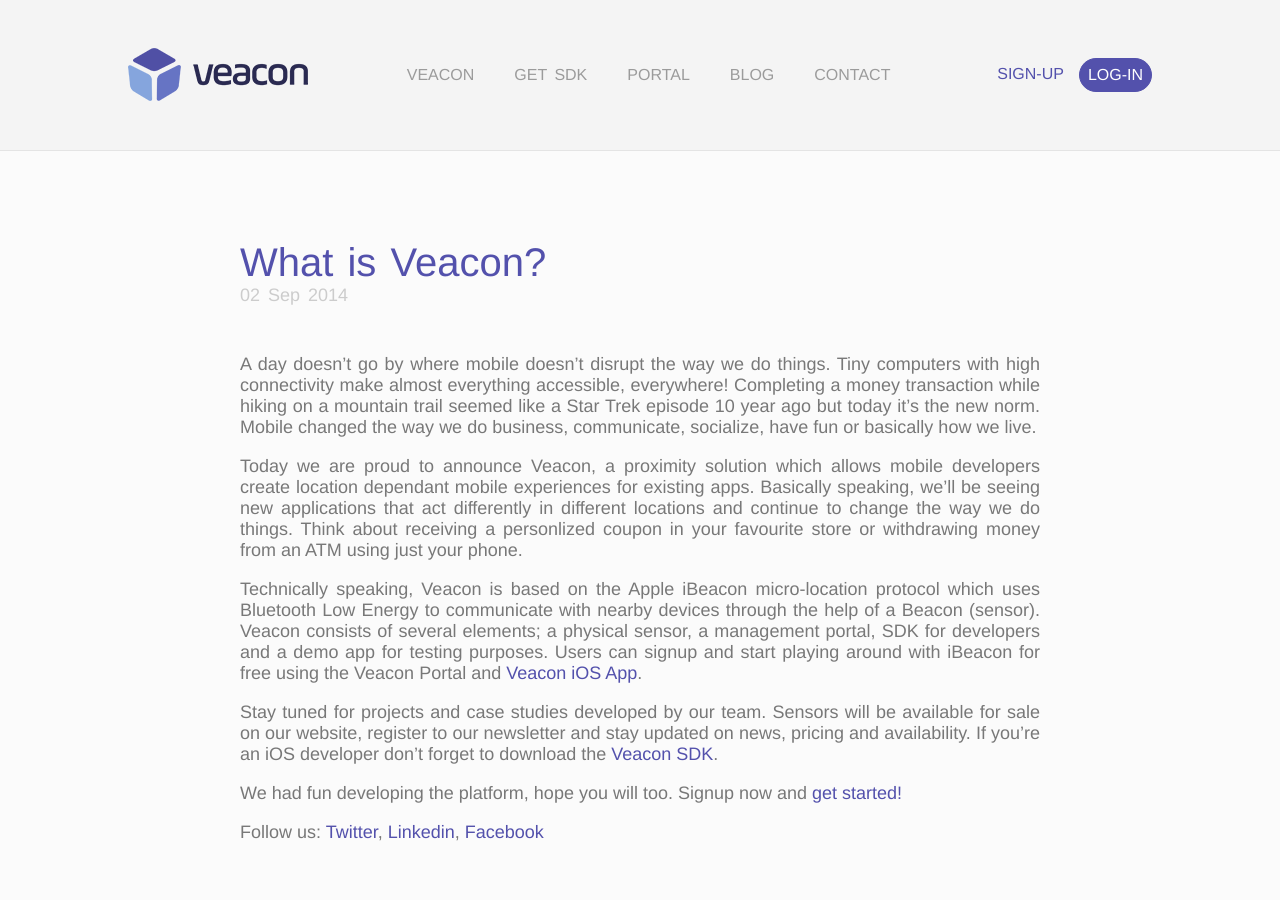
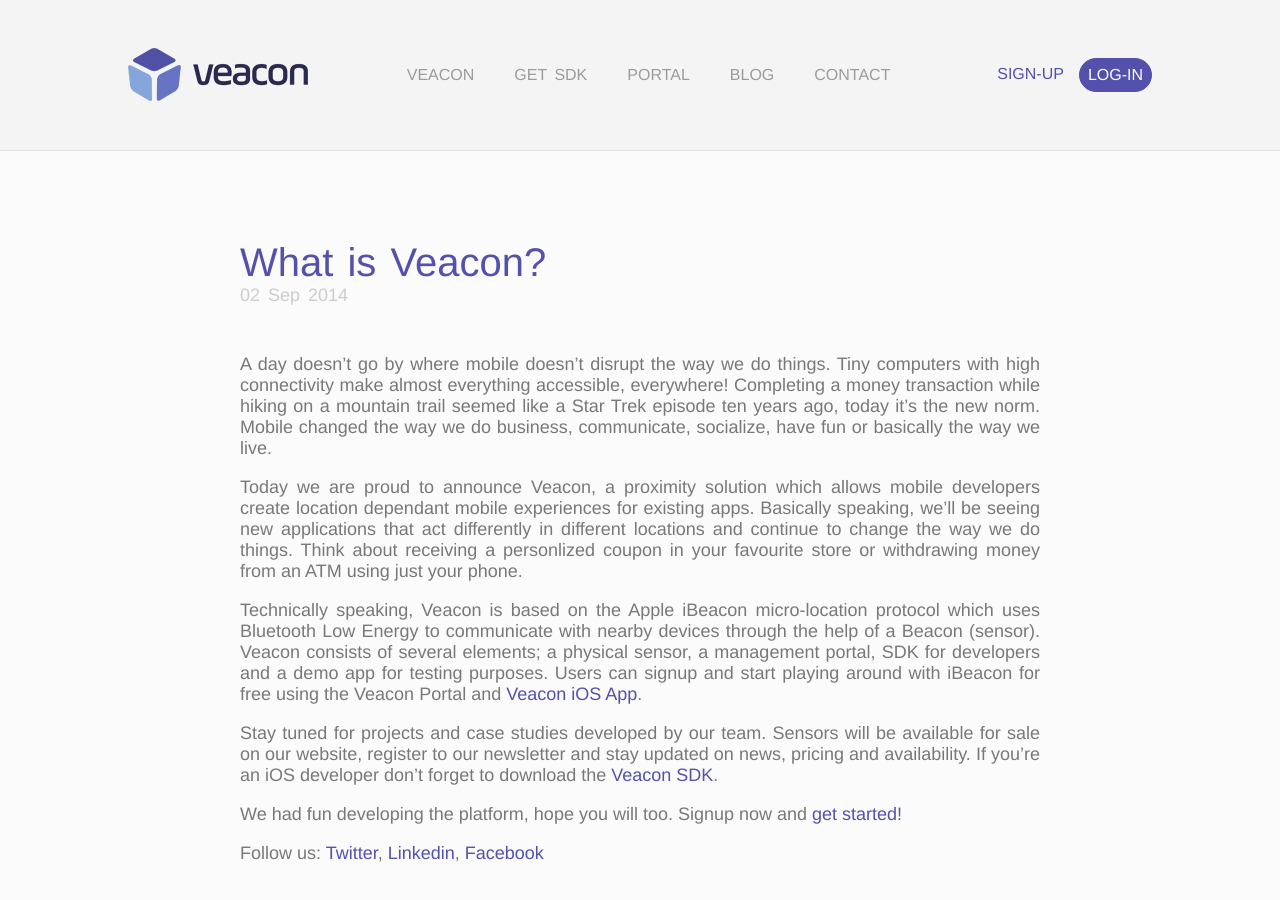
Before and after one commit to Valensas/veacon.com, a Jekyll site: the page built from _posts/2014-09-02-what-is-veacon.md, in a window 1280 px wide and 900 px high. Built offline with Jekyll 4.4.1, drawn with Linux system fonts in a browser that asks for light colours; comment, search, counter and statistics services are not loaded.

Commit message:
Update 2014-09-02-what-is-veacon.md

```diff
--- a/_posts/2014-09-02-what-is-veacon.md
+++ b/_posts/2014-09-02-what-is-veacon.md
@@ -2,7 +2,7 @@
 layout: post
 title: What is Veacon?
 ---
-A day doesn't go by where mobile doesn't disrupt the way we do things. Tiny computers with high connectivity make almost everything accessible, everywhere! Completing a money transaction while hiking on a mountain trail seemed like a Star Trek episode 10 year ago but today it's the new norm. Mobile changed the way we do business, communicate, socialize, have fun or basically how we live.
+A day doesn't go by where mobile doesn't disrupt the way we do things. Tiny computers with high connectivity make almost everything accessible, everywhere! Completing a money transaction while hiking on a mountain trail seemed like a Star Trek episode ten years ago, today it's the new norm. Mobile changed the way we do business, communicate, socialize, have fun or basically the way we live.
 
 Today we are proud to announce Veacon, a proximity solution which allows mobile developers create location dependant mobile experiences for existing apps. Basically speaking, we'll be seeing new applications that act differently in different locations and continue to change the way we do things. Think about receiving a personlized coupon in your favourite store or withdrawing money from an ATM using just your phone.
 
```
